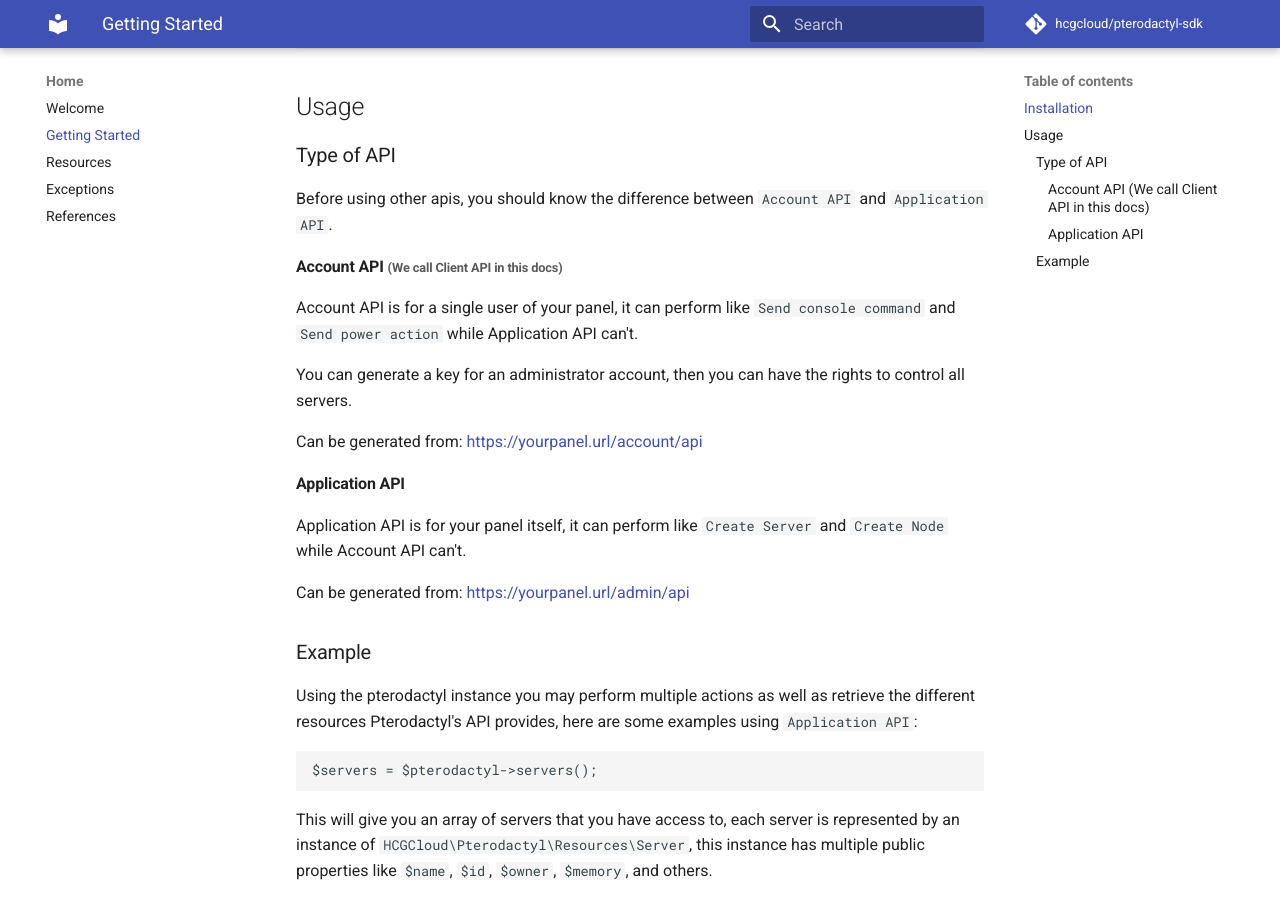
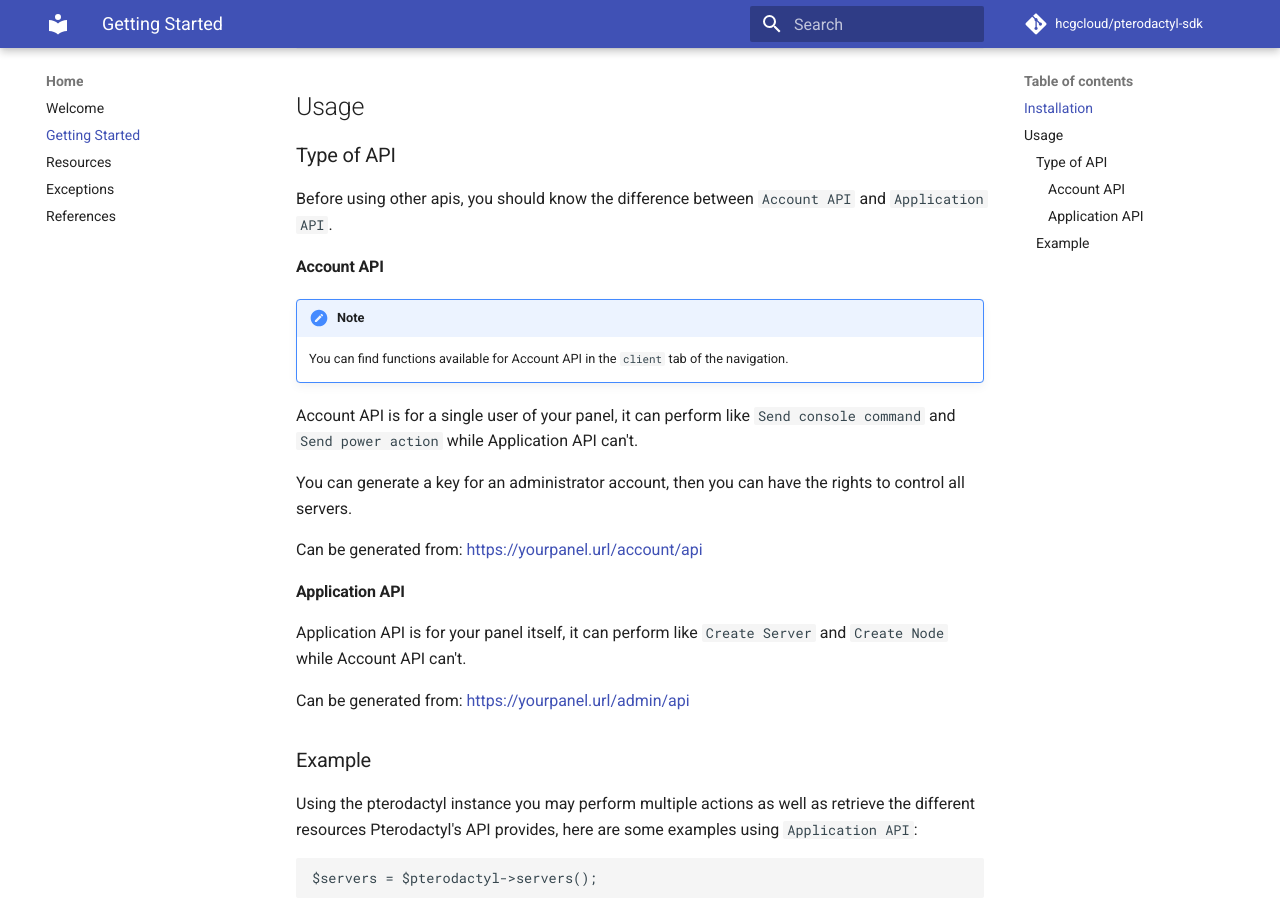
Before and after one commit to hcgcloud/pterodactyl-sdk-docs-v2, an MkDocs documentation site: the page built from docs/getting-started.md, in a window 1280 px wide and 900 px high, scrolled down 674 px. Built offline with MkDocs 1.6.1 and Material for MkDocs 9.7.7, drawn with Linux system fonts in a browser that asks for light colours; comment, search, counter and statistics services are not loaded; old or Windows-style settings are respelled for this version of MkDocs.

Commit message:
Update getting-started.md

```diff
--- a/docs/getting-started.md
+++ b/docs/getting-started.md
@@ -32,7 +32,11 @@
 ### Type of API
 Before using other apis, you should know the difference between `Account API` and `Application API`.
 
-#### Account API <small>(We call Client API in this docs)</small>
+#### Account API
+
+!!! note
+    You can find functions available for Account API in the `client` tab of the navigation.
+
 Account API is for a single user of your panel, it can perform like `Send console command` and `Send power action` while Application API can't.
 
 You can generate a key for an administrator account, then you can have the rights to control all servers.
```
